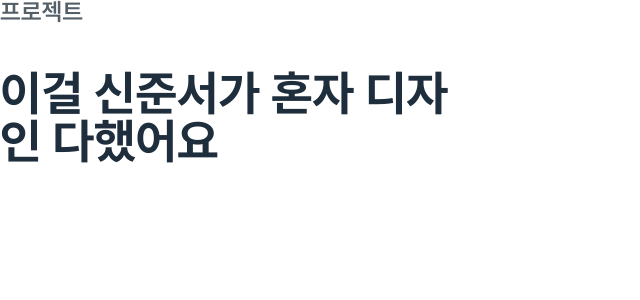
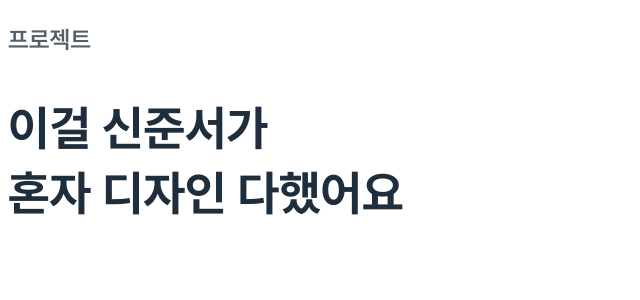
Before and after one commit to Bamdoliro/Bamdoliro, a React (Create React App) app: page / in a window 1280 px wide. Shown: the top 300 px of the page, without its empty margins (0-640 px from the left). Built offline with nearby package versions, Linux system fonts and the light colour scheme.

Commit message:
ADD :: global style 행간 적용

```diff
--- a/src/components/common/TItleWrap/index.tsx
+++ b/src/components/common/TItleWrap/index.tsx
@@ -7,7 +7,9 @@ export default function TitleWrap() {
       <T.SubTitle color="#545F68">프로젝트</T.SubTitle>
       <S.TextArea>
         <T.TitleOne color="#1E2E3D">
-          이걸 신준서가 혼자 디자인 다했어요
+          이걸 신준서가
+          <br />
+          혼자 디자인 다했어요
         </T.TitleOne>
       </S.TextArea>
     </S.Wrap>
--- a/src/components/common/TItleWrap/style.ts
+++ b/src/components/common/TItleWrap/style.ts
@@ -4,5 +4,4 @@ export const Wrap = styled.div``;
 
 export const TextArea = styled.div`
   max-width: 473px;
-  padding-top: 45px;
 `;
--- a/src/shared/styles/global.style.ts
+++ b/src/shared/styles/global.style.ts
@@ -6,22 +6,16 @@ import PretendardMedium from '../../fonts/Pretendard-Medium.woff';
 
 const GlobalStyled = createGlobalStyle`
 
-    // reset css
-    ${reset}
-
     * {
       line-height: 135%;
       letter-spacing: -1%;
       box-sizing: border-box;
       font-family: 'PretendardMedium';
-      }
+    }
 
-      a{
-        text-decoration: none;
-        color: inherit;
-    }
-    *{
-        box-sizing: border-box;
+    a{
+      text-decoration: none;
+      color: inherit;
     }
     input, textarea {
       -moz-user-select: auto;
```
